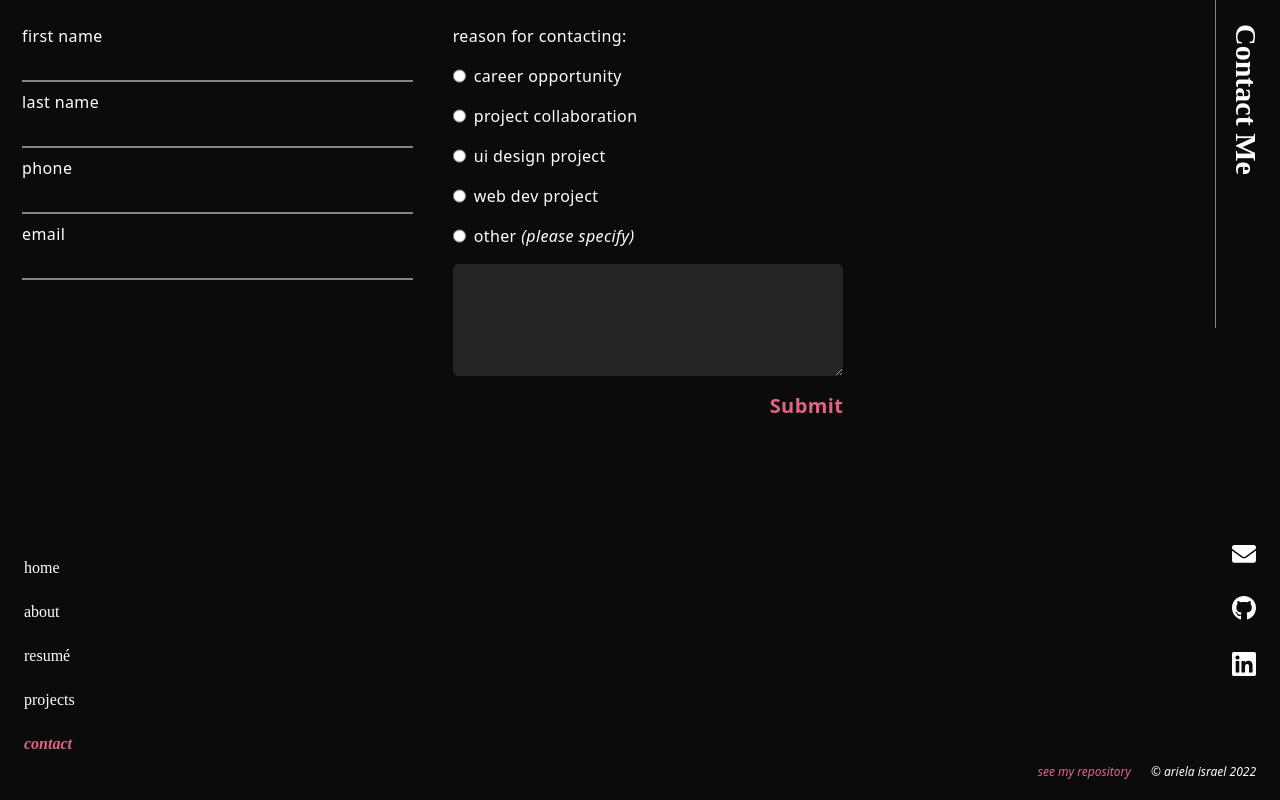
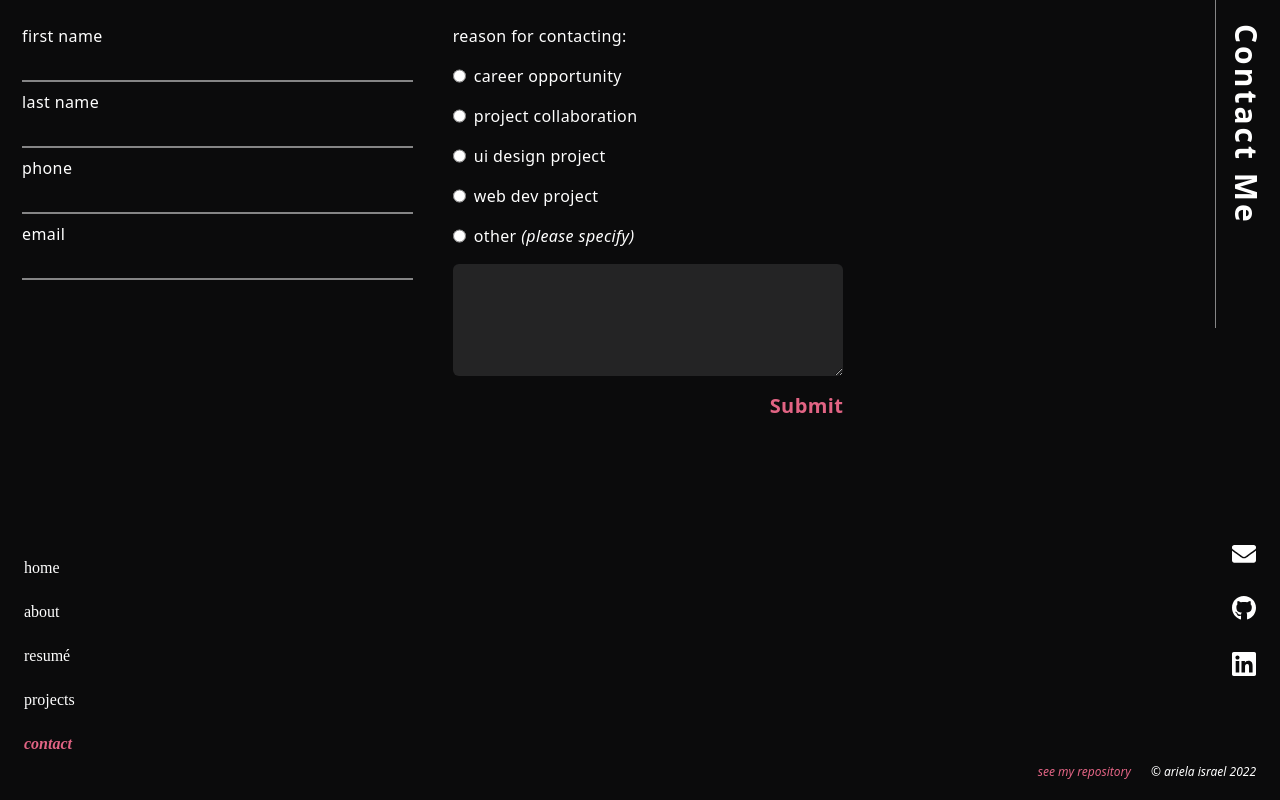
Before and after one commit to ariicodes/portfolio-2022, a React (Create React App) app: page /contact in a window 1280 px wide. Built offline with nearby package versions, Linux system fonts and the light colour scheme.

Commit message:
font changed & letter spacing added

```diff
--- a/src/components/Header.js
+++ b/src/components/Header.js
@@ -2,7 +2,7 @@ const Header = props => {
 	const { heading } = props
 	return (
 		<header className='box-border rotate-90 absolute top-36 -right-28'>
-			<h1 className='ml-16 mb-3 -mt-14 text-3xl font-bold font-PFSC'>
+			<h1 className='ml-16 mb-3 -mt-14 text-3xl font-bold font-Urbanist tracking-widest'>
 				{heading}
 			</h1>
 			<hr className='-ml-4 p-0 w-96 border-white/50' />
```
